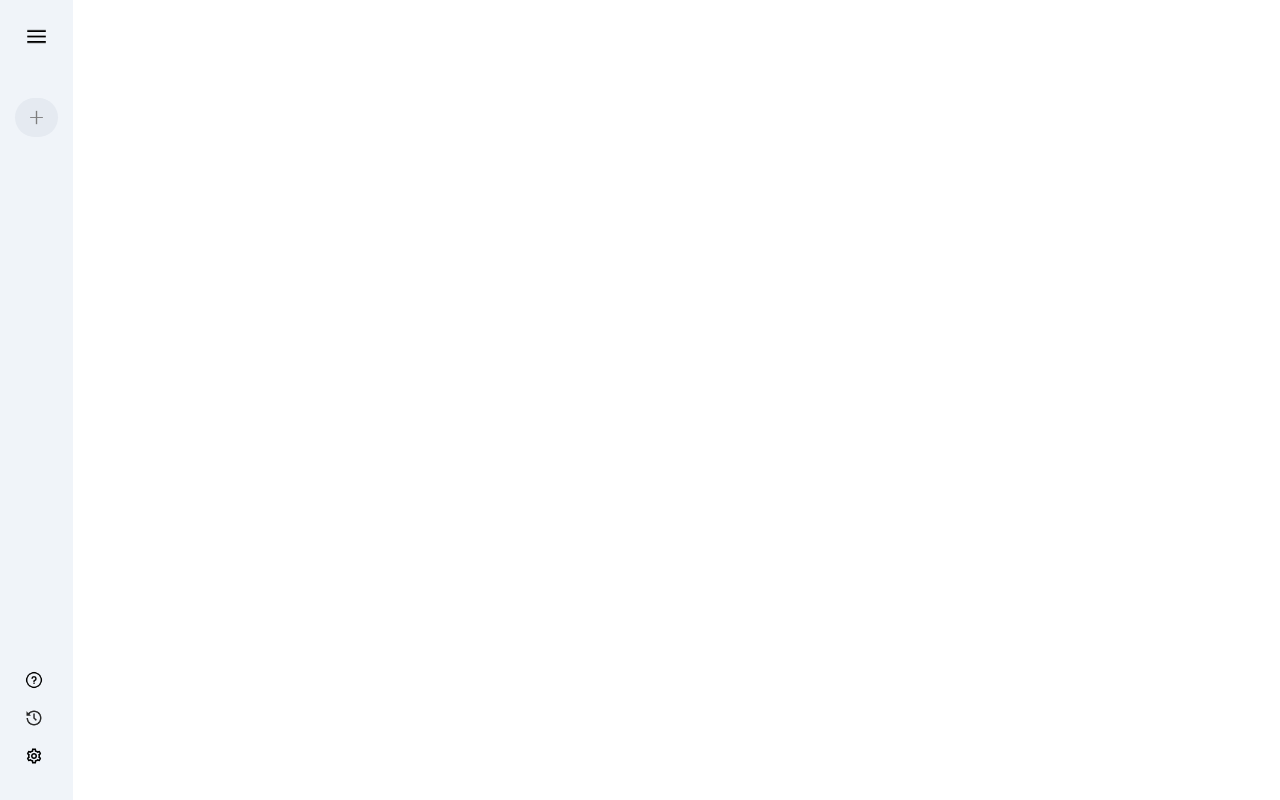
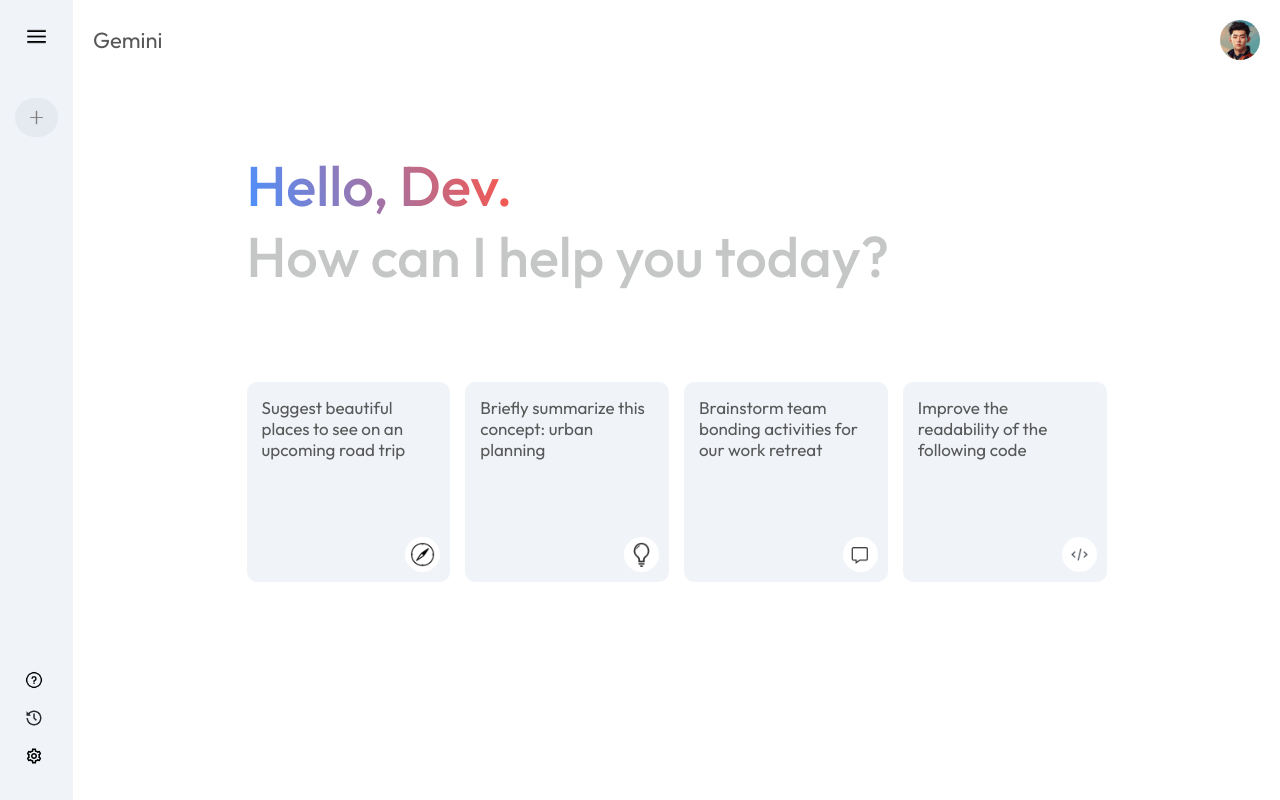
Before and after one commit to abdullahshafiq153/Gemini, a React (Vite) app: page / in a window 1280 px wide. Built offline with nearby package versions, Linux system fonts and the light colour scheme.

Commit message:
Main container-> navbar, greetings, cards

```diff
--- a/src/App.jsx
+++ b/src/App.jsx
@@ -1,12 +1,12 @@
 import React from "react";
 import Sidebar from "./components/Sidebar/Sidebar";
-// import Main from "./components/Main/Main";
+import Main from "./components/Main/Main";
 
 const App = () => {
   return (
     <>
       <Sidebar />
-      {/* <Main /> */}
+      <Main />
     </>
   );
 };
--- /dev/null
+++ b/src/components/Main/Main.css
@@ -0,0 +1,72 @@
+.main{
+    flex: 1;
+    min-height: 100vh;
+    padding-bottom: 15vh;
+    position: relative;
+}
+
+.main .nav{
+    display: flex;
+    align-items: center;
+    justify-content: space-between;
+    font-size: 22px;
+    padding: 20px;
+    color: #585858;
+}
+
+.main .nav img{
+    width: 40px;
+    border-radius: 50%;
+}
+
+.main-container{
+    max-width: 900px;
+    margin: auto;
+}
+
+.main .greet{
+    margin: 50px 0px;
+    font-size: 56px;
+    color: #c4c7c5;
+    font-weight: 500;
+    padding: 20px;
+}
+
+.main .greet span{
+    background: -webkit-linear-gradient(16deg,#4b90ff,#ff5546);
+    -webkit-background-clip: text;
+    -webkit-text-fill-color: transparent;
+}
+
+.main .cards{
+    display: grid;
+    grid-template-columns: repeat(auto-fill,minmax(180px,1fr));
+    gap: 15px;
+    padding: 20px;
+}
+
+.main .card{
+    height: 200px;
+    padding: 15px;
+    background-color: #f0f4f9;
+    border-radius: 10px;
+    position: relative;
+    cursor: pointer;
+}
+.main .card img{
+    width: 35px;
+    padding: 5px;
+    position: absolute;
+    background-color: white;
+    border-radius: 20px;
+    bottom: 10px;
+    right: 10px;
+}
+
+.main .card p{
+    color: #585858;
+    font-size: 17px;
+}
+.main .card:hover{
+    background-color: #dfe4ea;
+}
--- /dev/null
+++ b/src/components/Main/Main.jsx
@@ -0,0 +1,40 @@
+import React from 'react'
+import './Main.css'
+import { assets } from '../../assets/assets'
+
+const Main = () => {
+  return (
+    <div className="main">
+        <div className="nav">
+            <p>Gemini</p>
+            <img src={assets.user_icon} alt="" />
+        </div>
+        <div className="main-container">
+            <div className="greet">
+                <p><span>Hello, Dev.</span></p>
+                <p>How can I help you today?</p>
+            </div>
+            <div className="cards">
+                <div className="card">
+                    <p>Suggest beautiful places to see on an upcoming road trip</p>
+                    <img src={assets.compass_icon} alt="" />
+                </div>
+                <div className="card">
+                    <p>Briefly summarize this concept: urban planning</p>
+                    <img src={assets.bulb_icon} alt="" />
+                </div>
+                <div className="card">
+                    <p>Brainstorm team bonding activities for our work retreat</p>
+                    <img src={assets.message_icon} alt="" />
+                </div>
+                <div className="card">
+                    <p>Improve the readability of the following code</p>
+                    <img src={assets.code_icon} alt="" />
+                </div>
+            </div>
+        </div>
+    </div>
+  )
+}
+
+export default Main
```
